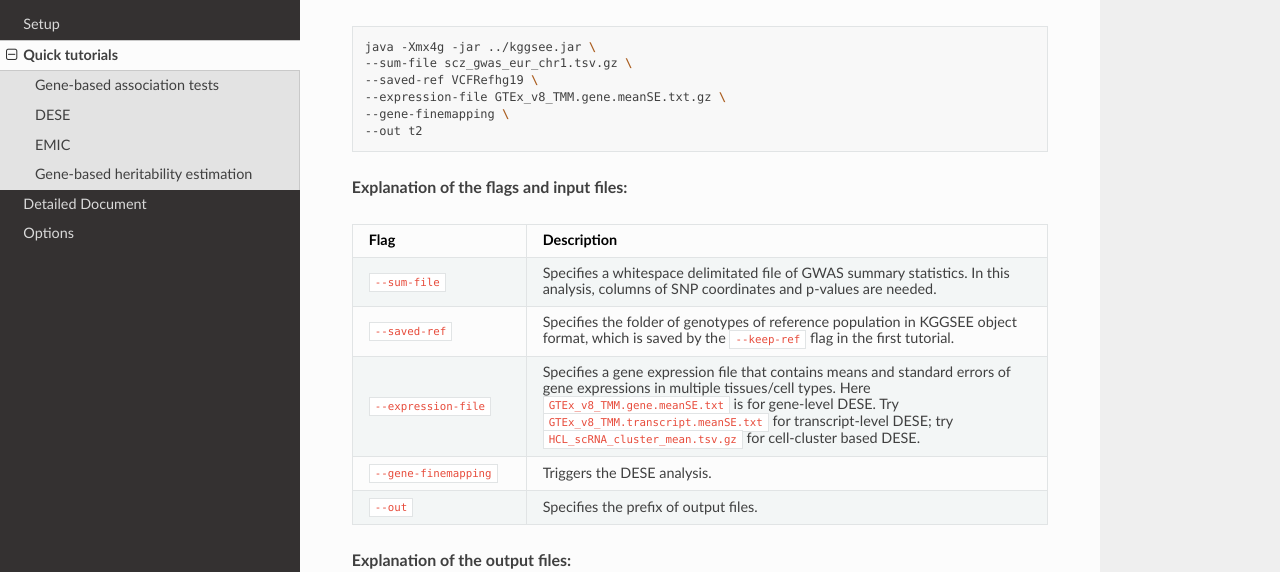
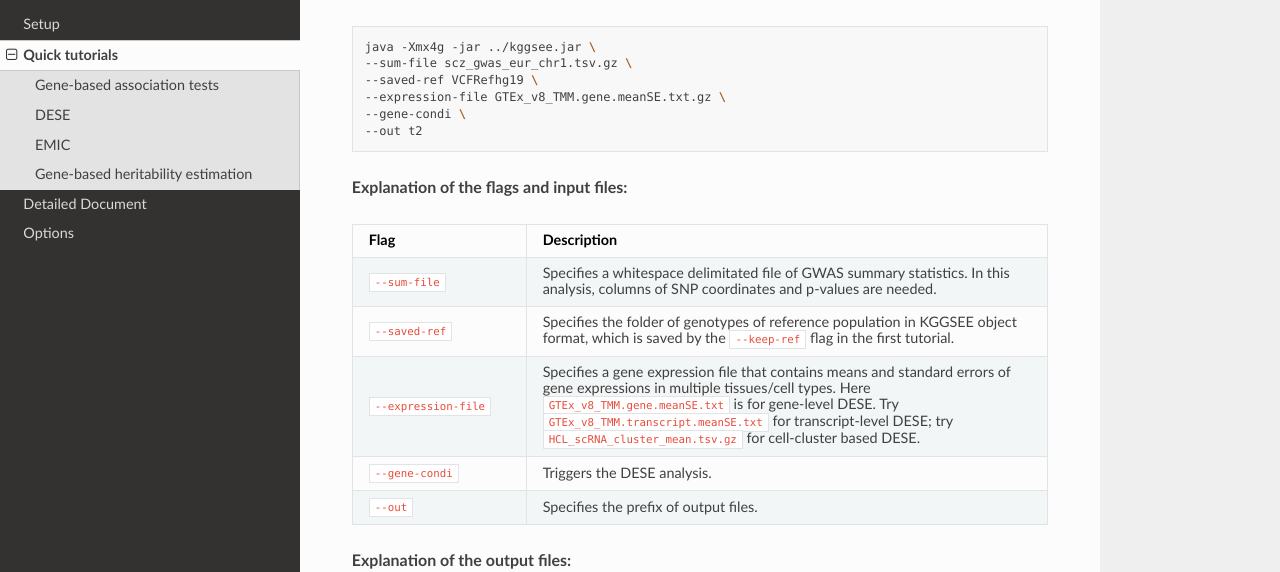
Before and after one commit to pmglab/KGGSEE, a Sphinx documentation site: the page built from doc/source/quick_tutorials.rst, in a window 1280 px wide and 900 px high, scrolled down 1575 px. Shown: the part 153-725 px from the top of the window. Built offline with Sphinx 7.4.7 and the Read the Docs theme 2.0.0, drawn with Linux system fonts in a browser that asks for light colours; some of the changed text lies outside the part shown.

Commit message:
Update quick_tutorials.rst

```diff
--- a/doc/source/quick_tutorials.rst
+++ b/doc/source/quick_tutorials.rst
@@ -91,7 +91,7 @@ DESE performs phenotype-tissue association tests and conditional gene-based asso
     --sum-file scz_gwas_eur_chr1.tsv.gz \
     --saved-ref VCFRefhg19 \
     --expression-file GTEx_v8_TMM.gene.meanSE.txt.gz \
-    --gene-finemapping \
+    --gene-condi \
     --out t2
 
 
@@ -110,7 +110,7 @@ DESE performs phenotype-tissue association tests and conditional gene-based asso
       - Specifies the folder of genotypes of reference population in KGGSEE object format, which is saved by the ``--keep-ref`` flag in the first tutorial.
     * - ``--expression-file``
       - Specifies a gene expression file that contains means and standard errors of gene expressions in multiple tissues/cell types. Here ``GTEx_v8_TMM.gene.meanSE.txt`` is for gene-level DESE. Try ``GTEx_v8_TMM.transcript.meanSE.txt`` for transcript-level DESE; try ``HCL_scRNA_cluster_mean.tsv.gz`` for cell-cluster based DESE.
-    * - ``--gene-finemapping``
+    * - ``--gene-condi``
       - Triggers the DESE analysis.
     * - ``--out``
       - Specifies the prefix of output files.
```
Also changed, not shown: other parts of doc/source/quick_tutorials.rst (+2 -2 lines).
